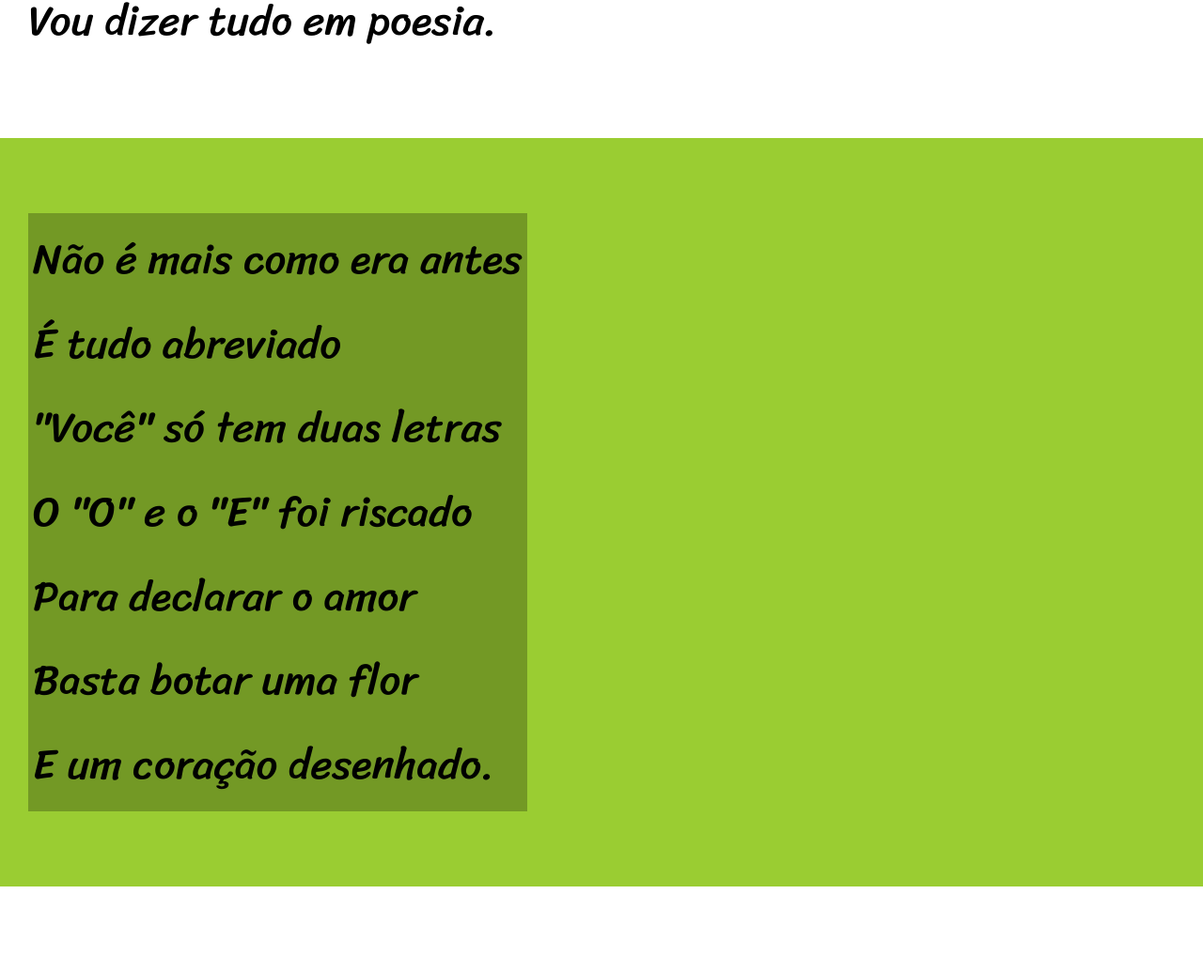
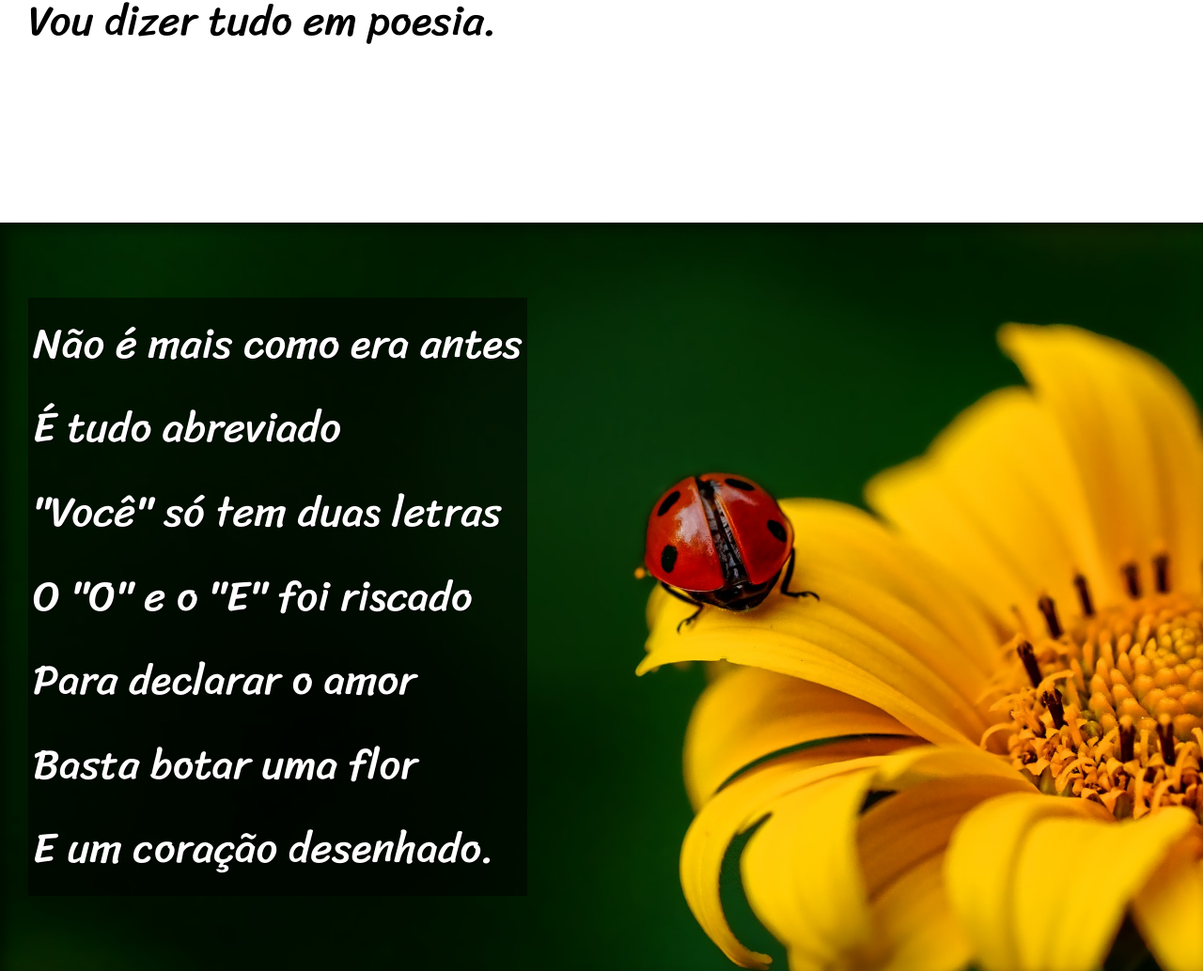
Before and after one commit to caiooliveira01/html-css, a plain HTML site: page desafios/desafio012/index.html in a window 1280 px wide. Shown: the part 872-1906 px from the top of the page at 94% size. Drawn offline with Linux system fonts and the light colour scheme.

Commit message:
finalização d012

```diff
--- a/desafios/desafio012/estilo/style.css
+++ b/desafios/desafio012/estilo/style.css
@@ -56,7 +56,7 @@ section {
 }
 
 section p {
-
+    padding-bottom: 2em;
 }
 
 .normal {
@@ -64,14 +64,27 @@ section p {
 }
 
 .imagem {
-    background-color: yellowgreen;
-
+    background-color: #a9a9a9;
+    color: #FFF;
+    box-shadow: inset 6px 6px 13px 0 #00000079;
+    background-size: cover;
+    background-attachment: fixed;
 }
 
 .imagem p {
     display: inline-block;
     padding: 5px;
-    background-color: rgba(0, 0, 0, 0.253);
+    background-color: #00000080;
+    text-shadow: 1px 1px 0 #000;
+}
+
+#img01 {
+    background-image: url('../imagens/background001.jpg');
+    background-position: right center;
+}
+
+#img02 {
+    background-image: url('../imagens/background002.jpg');
 }
 
 footer {
--- a/desafios/desafio012/index.html
+++ b/desafios/desafio012/index.html
@@ -25,7 +25,7 @@
         </p>
     </section>
 
-    <section class="imagem">
+    <section class="imagem" id="img01">
         <p>
             Não é mais como era antes <br>
             É tudo abreviado <br>
@@ -59,7 +59,7 @@
         </p>
     </section>
 
-    <section class="imagem">
+    <section class="imagem" id="img02">
         <p>
             Tenho saudade das cartas <br>
             Escritas com a própria mão <br>
```
